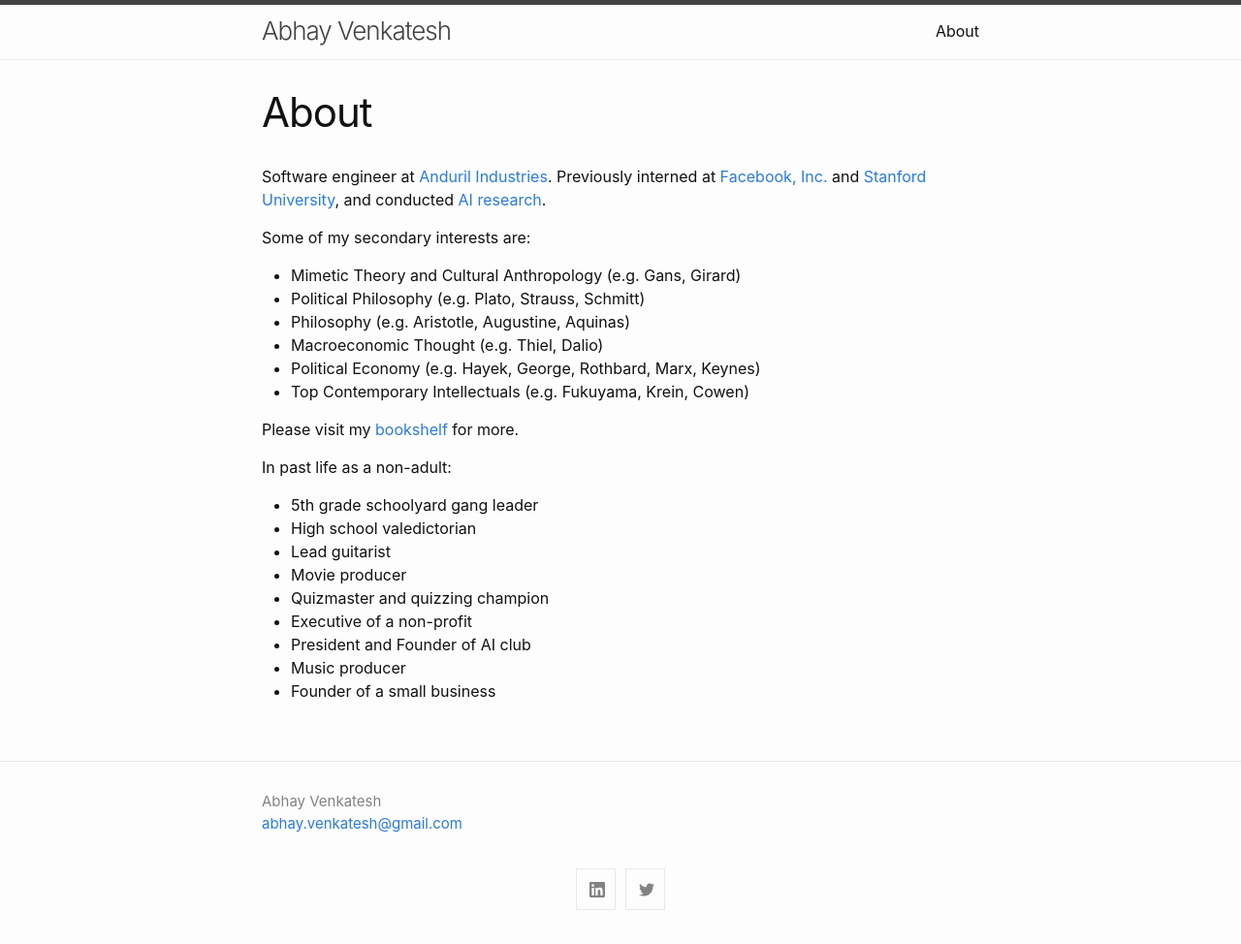
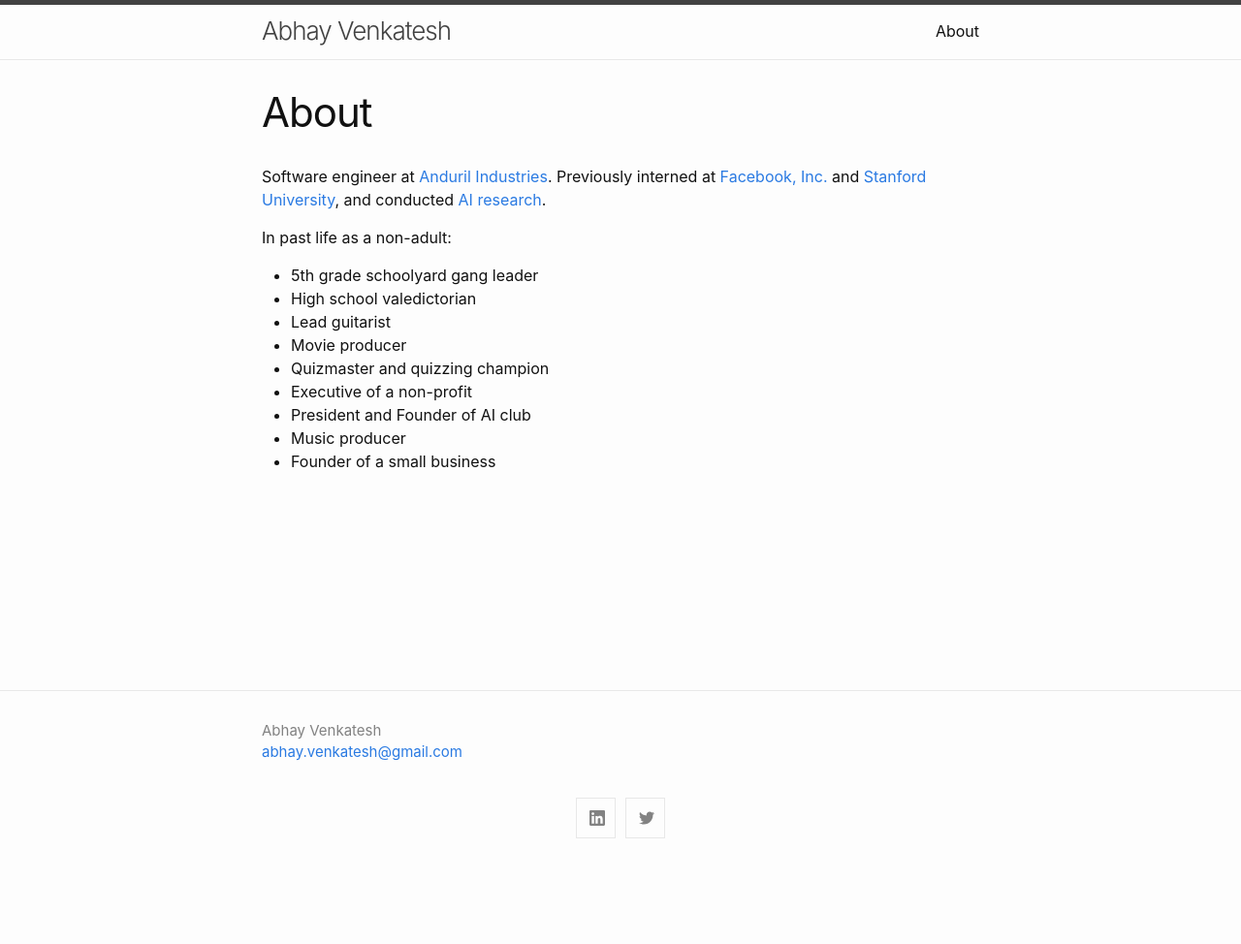
Before and after one commit to abhay-venkatesh/abhay-venkatesh.github.io, a Jekyll site: the page built from about.md, in a window 1280 px wide. Shown: the whole page at 97% size. Built offline with Jekyll 4.4.1, drawn with Linux system fonts in a browser that asks for light colours; after the commit the page ends 900 px from its top, so only the background shows below that.

Commit message:
Update about.md

```diff
--- a/about.md
+++ b/about.md
@@ -5,16 +5,6 @@ permalink: /about/
 ---
 
 Software engineer at [Anduril Industries](http://anduril.com/).  Previously interned at [Facebook, Inc.](https://www.facebook.com/) and [Stanford University](http://stanford.com/), and conducted [AI research](https://scholar.google.com/citations?user=Inp7zBgAAAAJ&hl=en).
-
-Some of my secondary interests are:
-- Mimetic Theory and Cultural Anthropology (e.g. Gans, Girard)
-- Political Philosophy (e.g. Plato, Strauss, Schmitt)
-- Philosophy (e.g. Aristotle, Augustine, Aquinas)
-- Macroeconomic Thought (e.g. Thiel, Dalio)
-- Political Economy (e.g. Hayek, George, Rothbard, Marx, Keynes)
-- Top Contemporary Intellectuals (e.g. Fukuyama, Krein, Cowen)
-
-Please visit my [bookshelf](https://bookshelf.website/abhay/mixes/dvadl/Bookshelf) for more.
 
 In past life as a non-adult:
 - 5th grade schoolyard gang leader
```
